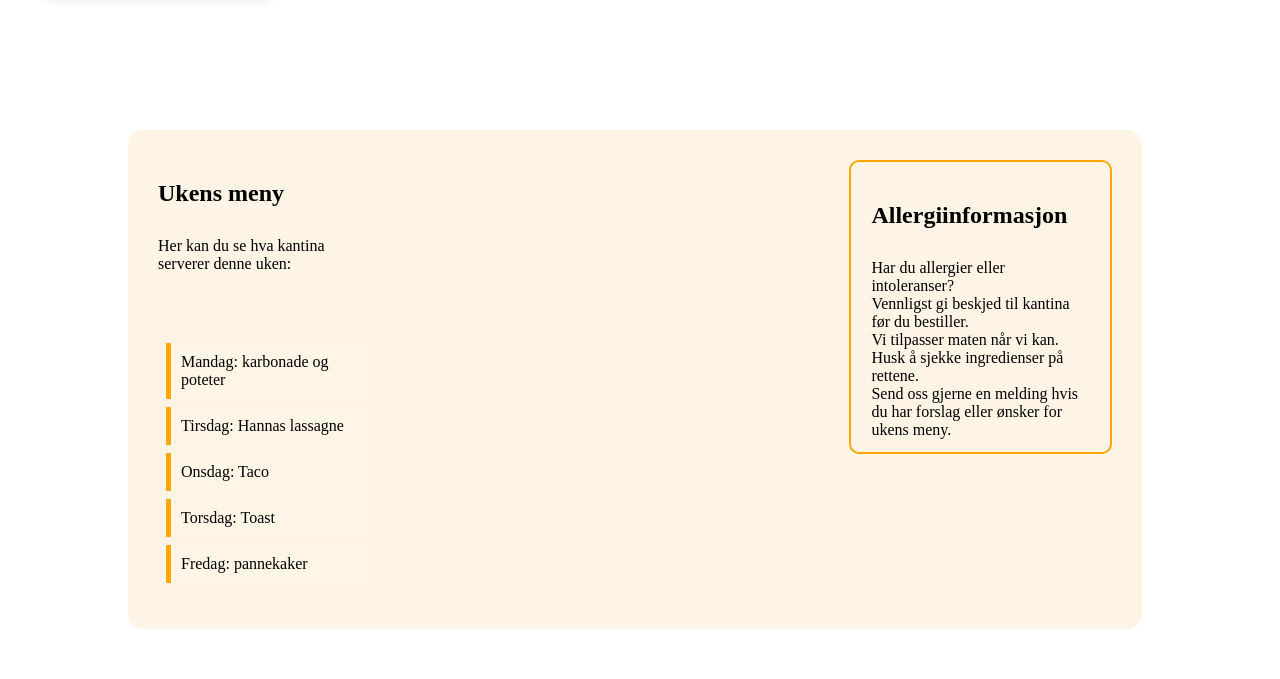
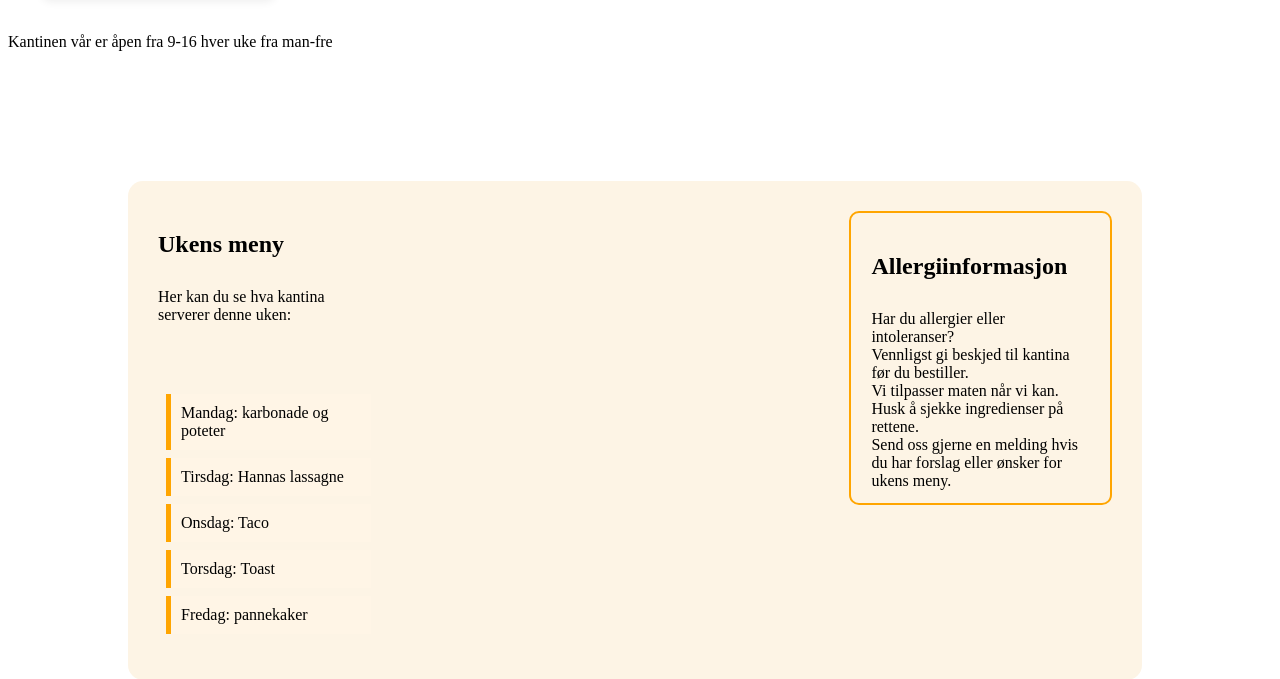
Before and after one commit to mikailtirit/kantinenettside, a Flask app: page /meny in a window 1280 px wide; the page is wider, and only the part inside the window is pictured. Shown: the part 265-944 px from the top of that part. Run offline with Flask 3, Linux system fonts and the light colour scheme.

Commit message:
laget åpningstid tekst ved hovedoverskriften (ikke stylet enda)

```diff
--- a/templates/base.html
+++ b/templates/base.html
@@ -9,25 +9,38 @@
     <title>{% block title %}Akademiets Kantine{% endblock %}</title>
 </head>
 
+
+
+
 <body>
     <header>
         <h1 class="overskrift">Akademiet kantine</h1>
         <nav class="navbardesign">
-            <a href="/">Hjem</a>
+            <a href="/">Hjem </a>
             <a href="/meny">Meny</a>
             <a href="/varer">Varer</a>
             <a href="/kontakt">Kontakt</a>
         </nav>
     </header>
 
+<div class="apning">
+    <p>Kantinen vår er åpen fra 9-16 hver uke fra man-fre</p>
+</div>
 
     <main>
         {% block content %}{% endblock %}
     </main>
 
+
+
     <footer class="nederstetekst">
-        <p>Akademiet Kantine © 2025. Alle rettigheter reservert</p>
+        <p>Akademiet Kantine © 2025.  Alle rettigheter reservert</p>
     </footer>
+
+
+
+
+
 
 </body>
 
```
